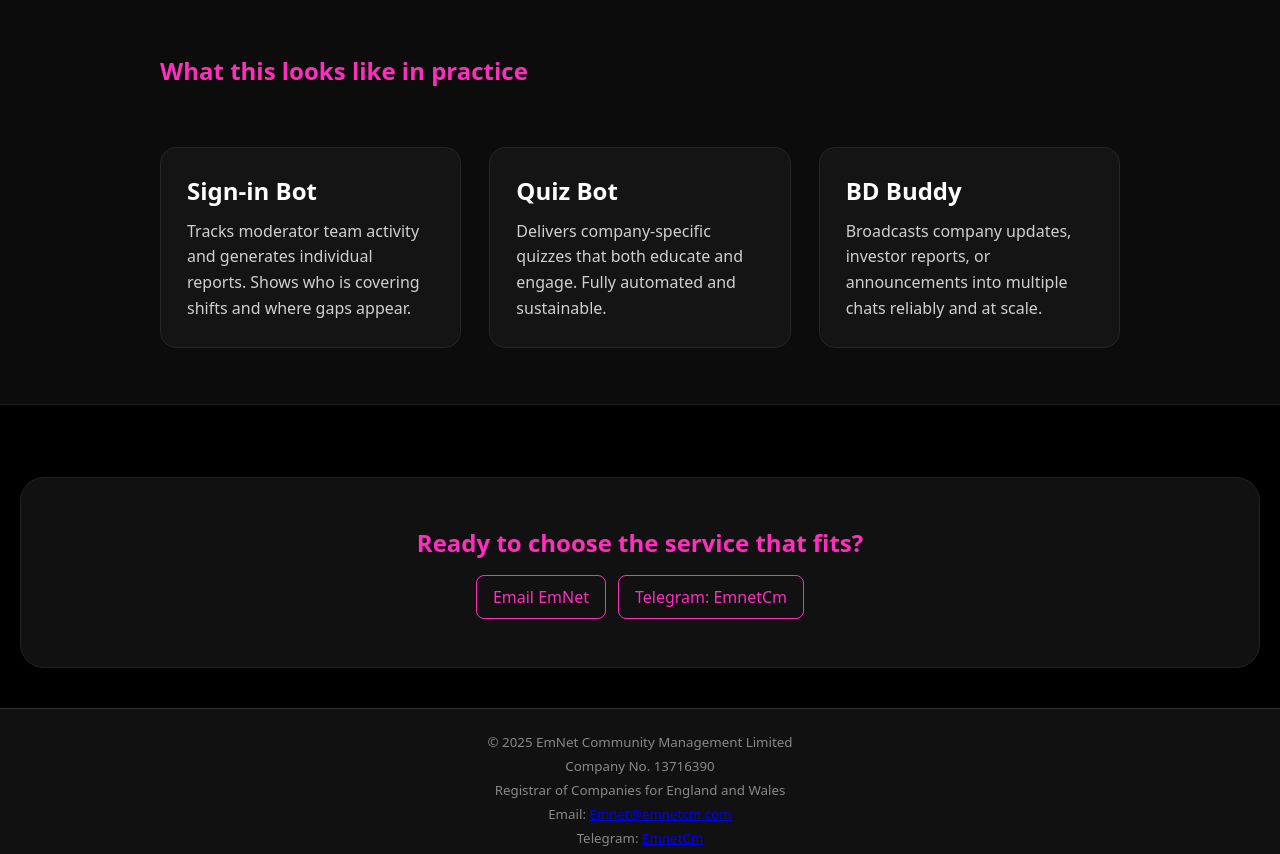
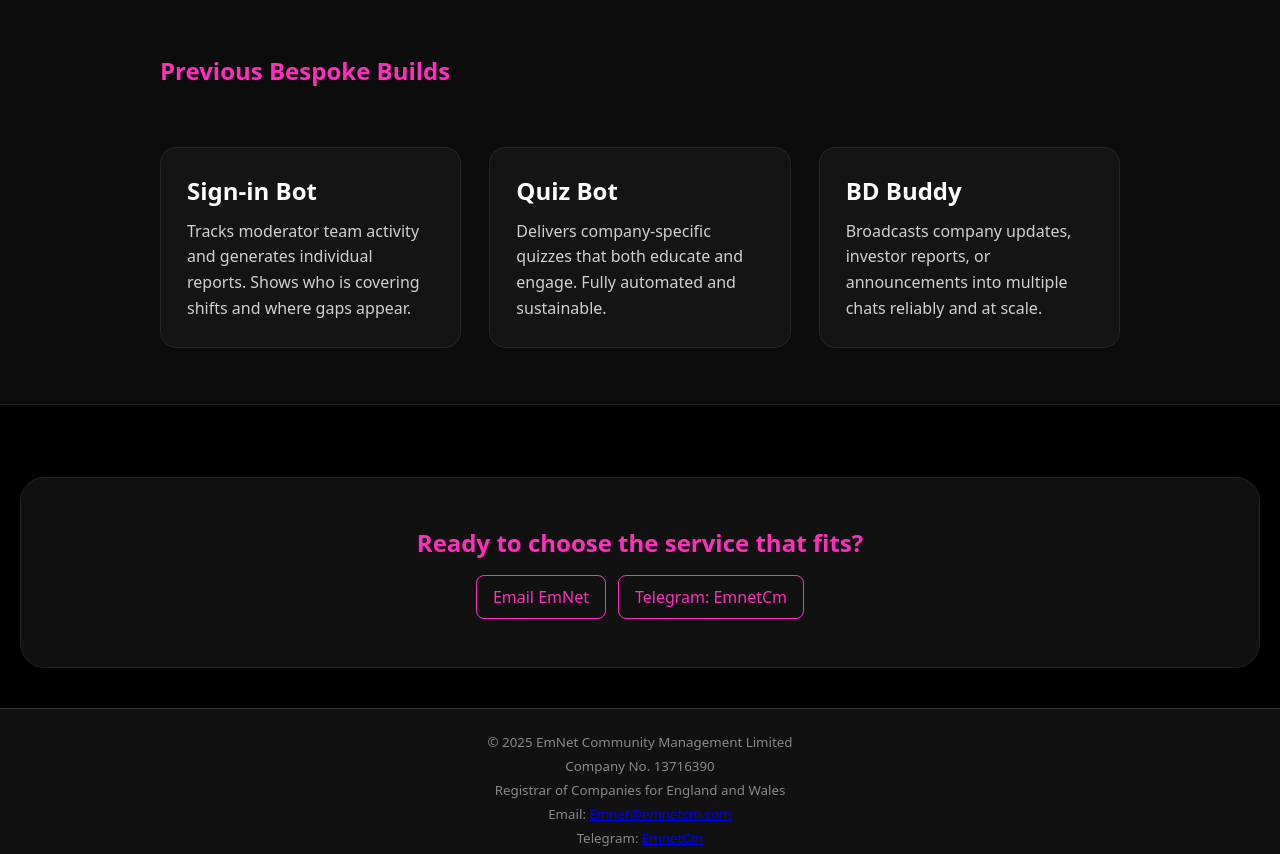
Before and after one commit to LadyEmNet/EmNet-site, a plain HTML site: page services.html in a window 1280 px wide. Shown: the part 2851-3705 px from the top of the page. Drawn offline with Linux system fonts and the light colour scheme.

Commit message:
Update services.html

```diff
--- a/services.html
+++ b/services.html
@@ -154,7 +154,7 @@
 
     <section class="section services-examples">
       <div class="container">
-        <h2 class="scroll-animate">What this looks like in practice</h2>
+        <h2 class="scroll-animate">Previous Bespoke Builds</h2>
         <div class="service-grid">
           <article class="service-card">
             <h3>Sign-in Bot</h3>
```
